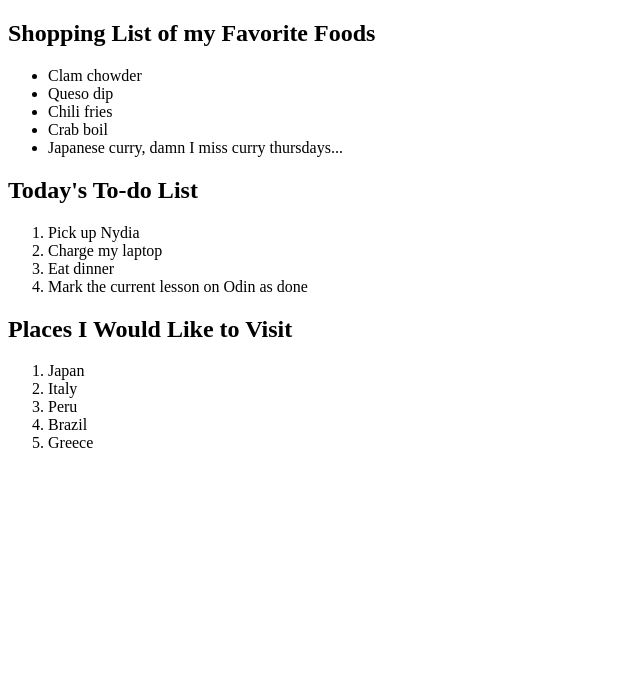
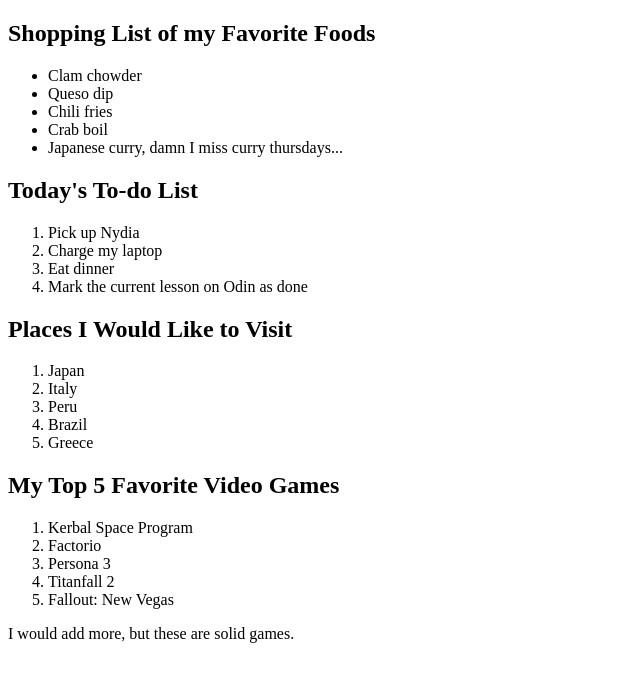
Before and after one commit to TimothyRomero/personal-odin-projects, a plain HTML site: page html-list-assignment/index.html in a window 1280 px wide. Shown: the whole page, without its empty margins (0-640 px from the left). Drawn offline with Linux system fonts and the light colour scheme.

Commit message:
finished lists assignment, as well as the links and images assignment

```diff
--- a/html-list-assignment/index.html
+++ b/html-list-assignment/index.html
@@ -36,8 +36,16 @@
             <li>Greece</li>
         </ol>
 
-        <!-- An ordered list of your all time top 5 favortie video games or movies -->
-
+        <!-- An ordered list of your all time top 5 favorite video games or movies -->
+        <h2>My Top 5 Favorite Video Games</h2>
+        <ol>
+            <li>Kerbal Space Program</li>
+            <li>Factorio</li>
+            <li>Persona 3</li>
+            <li>Titanfall 2</li>
+            <li>Fallout: New Vegas</li>
+        </ol>
+        <p>I would add more, but these are solid games.</p>
 
     </body>
 </html>
```
Also changed, not shown: odin-links-and-images/index.html (added, +18 -0 lines), odin-links-and-images/pages/about.html (added, +13 -0 lines), odin-links-and-images/images/dog.jpg (added).
